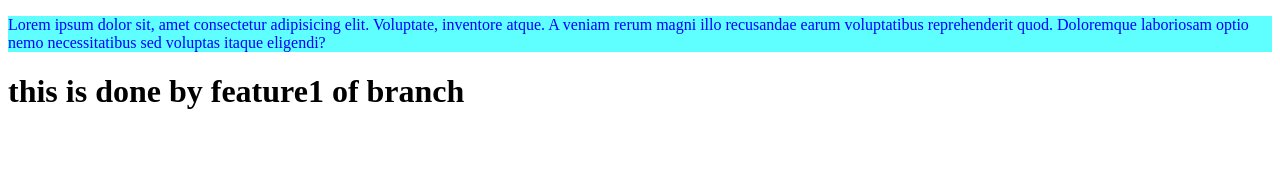
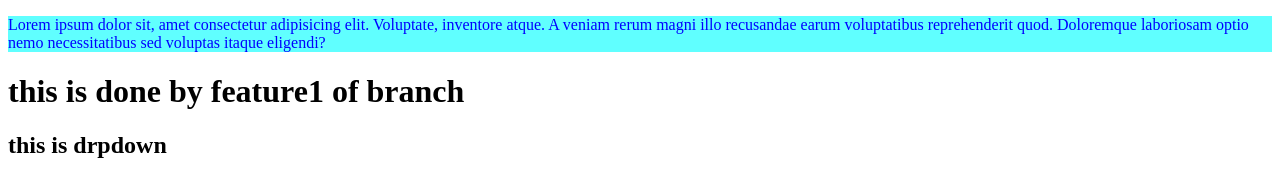
Before and after one commit to Hemant-gupta2006/localreposi, a plain HTML site: page index.html in a window 1280 px wide. Drawn offline with Linux system fonts and the light colour scheme.

```diff
--- a/index.html
+++ b/index.html
@@ -14,6 +14,7 @@
         itaque eligendi?
     </p>
     <h1>this is done by feature1 of branch</h1>
+    <h2>this is drpdown </h2>
 
 </body>
 
```
